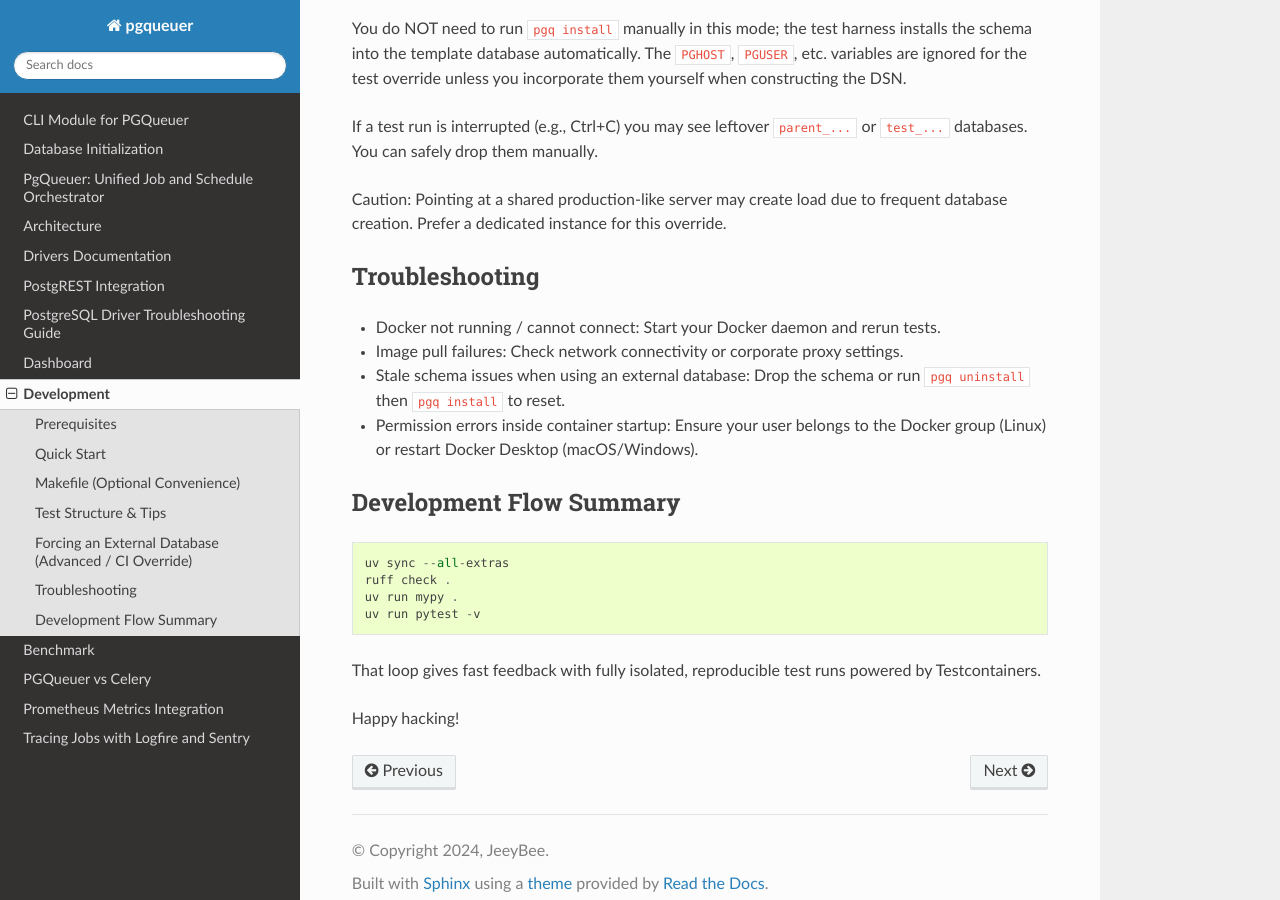
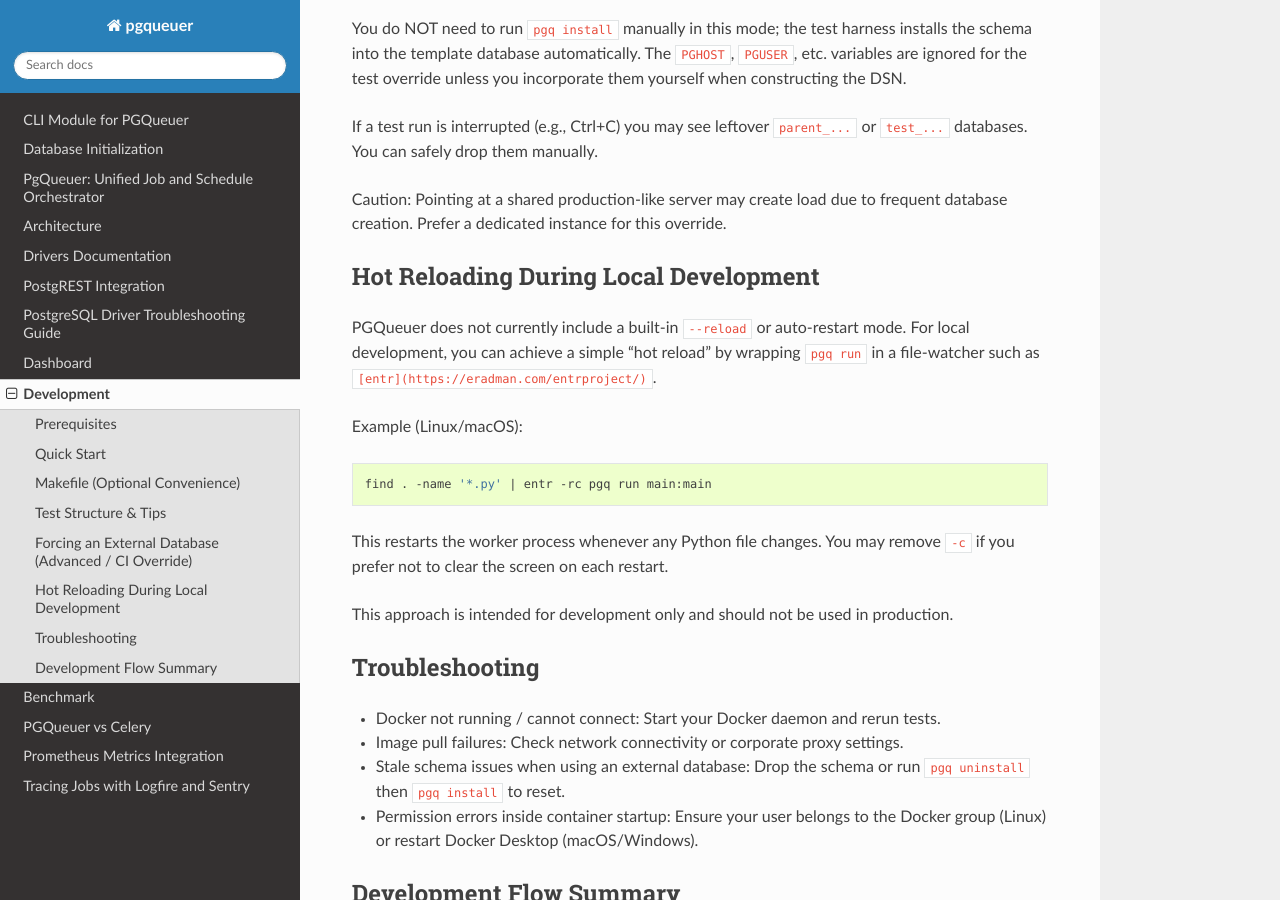
Before and after one commit to janbjorge/pgqueuer, a Sphinx documentation site: the page built from docs/development.md, in a window 1280 px wide and 900 px high, scrolled down 2310 px. Built offline with Sphinx 7.4.7 and the Read the Docs theme 3.1.0, drawn with Linux system fonts in a browser that asks for light colours.

Commit message:
Hot Reloading During Local Development

````diff
--- a/docs/development.md
+++ b/docs/development.md
@@ -82,6 +82,22 @@ If a test run is interrupted (e.g., Ctrl+C) you may see leftover `parent_...` or
 
 Caution: Pointing at a shared production-like server may create load due to frequent database creation. Prefer a dedicated instance for this override.
 
+## Hot Reloading During Local Development
+
+PGQueuer does not currently include a built-in `--reload` or auto-restart mode.
+For local development, you can achieve a simple “hot reload” by wrapping `pgq run` in a file-watcher such as [`[entr](https://eradman.com/entrproject/)`](https://eradman.com/entrproject/).
+
+Example (Linux/macOS):
+
+```bash
+find . -name '*.py' | entr -rc pgq run main:main
+```
+
+This restarts the worker process whenever any Python file changes.
+You may remove `-c` if you prefer not to clear the screen on each restart.
+
+This approach is intended for development only and should not be used in production.
+
 ## Troubleshooting
 
 - Docker not running / cannot connect: Start your Docker daemon and rerun tests.
````
